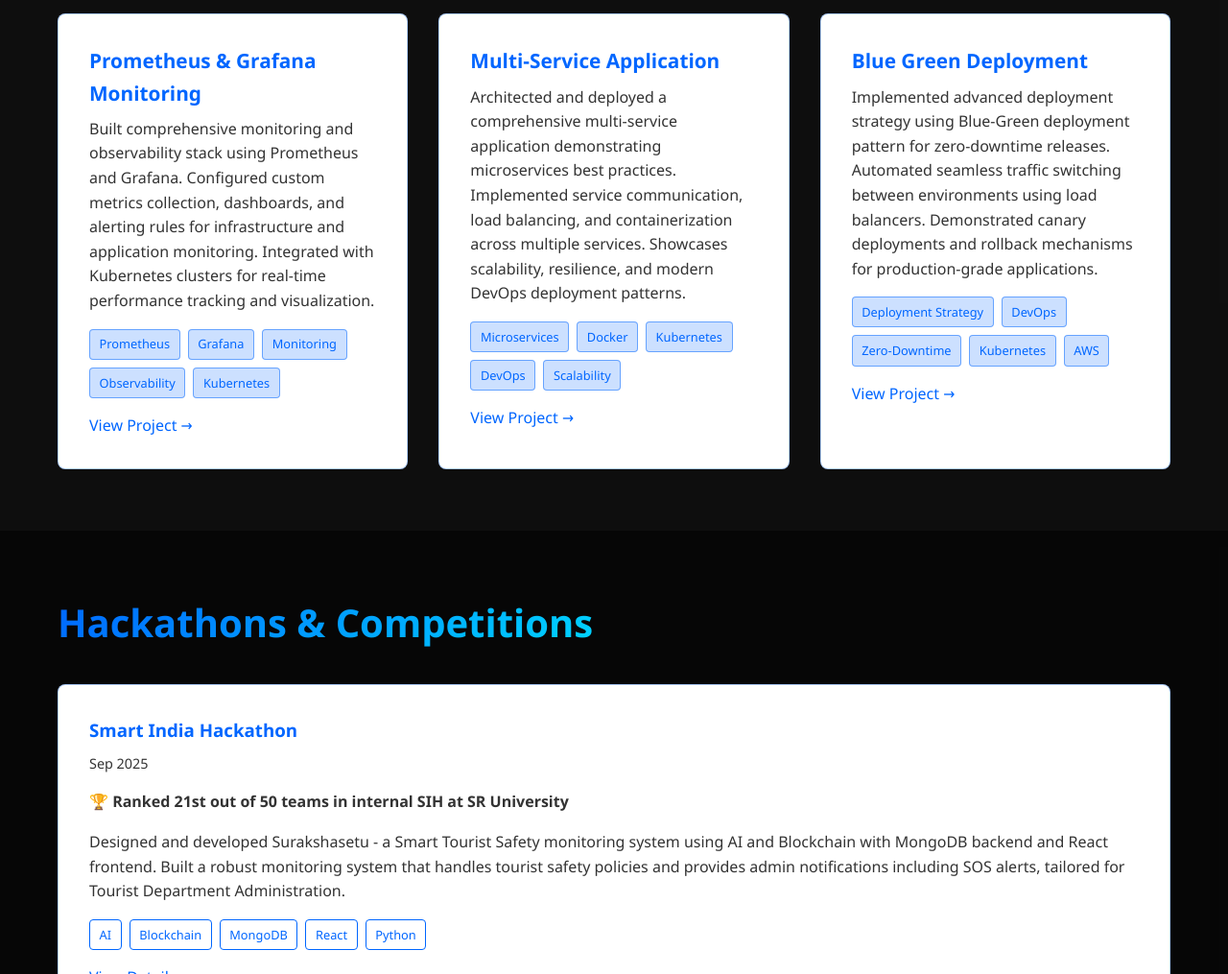
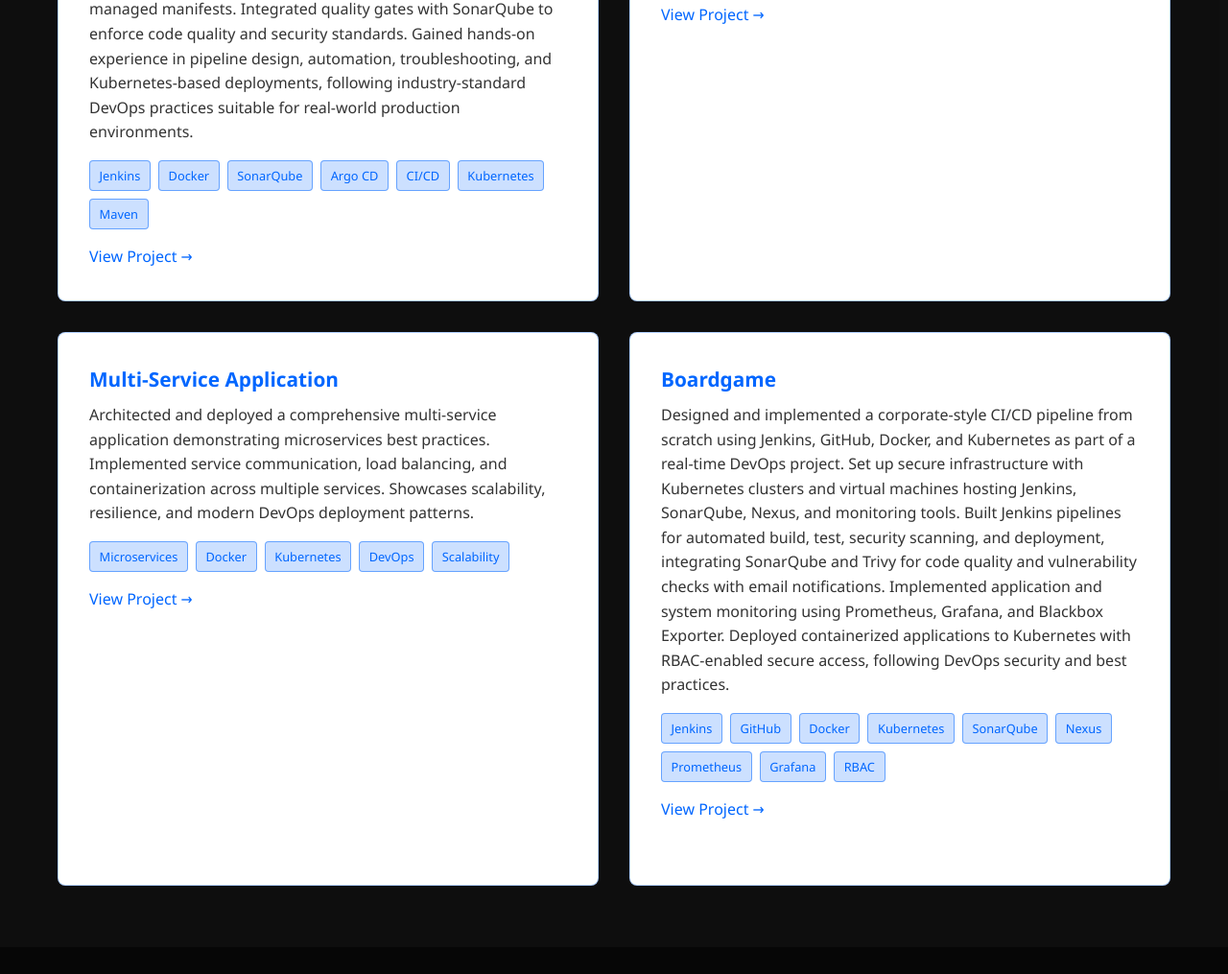
Before and after one commit to shashidhar-02/portfolio2, a plain HTML site: page index.html in a window 1280 px wide. Shown: the part 4338-5353 px from the top of the page at 96% size. Drawn offline with nearby package versions, Linux system fonts and the light colour scheme.

Commit message:
newproject

```diff
--- a/index.html
+++ b/index.html
@@ -437,8 +437,9 @@
 
         .projects-grid {
             display: grid;
-            grid-template-columns: repeat(auto-fit, minmax(350px, 1fr));
+            grid-template-columns: repeat(auto-fit, minmax(450px, 1fr));
             gap: 2rem;
+            grid-auto-rows: 1fr;
         }
 
         .project-card {
@@ -1124,18 +1125,22 @@
                 </div>
 
                 <div class="project-card">
-                    <h3>Blue Green Deployment</h3>
+                    <h3>Boardgame</h3>
                     <p>
-                        Implemented advanced deployment strategy using Blue-Green deployment pattern for zero-downtime releases. Automated seamless traffic switching between environments using load balancers. Demonstrated canary deployments and rollback mechanisms for production-grade applications.
+                        Designed and implemented a corporate-style CI/CD pipeline from scratch using Jenkins, GitHub, Docker, and Kubernetes as part of a real-time DevOps project. Set up secure infrastructure with Kubernetes clusters and virtual machines hosting Jenkins, SonarQube, Nexus, and monitoring tools. Built Jenkins pipelines for automated build, test, security scanning, and deployment, integrating SonarQube and Trivy for code quality and vulnerability checks with email notifications. Implemented application and system monitoring using Prometheus, Grafana, and Blackbox Exporter. Deployed containerized applications to Kubernetes with RBAC-enabled secure access, following DevOps security and best practices.
                     </p>
                     <div class="project-tags">
-                        <span class="project-tag">Deployment Strategy</span>
-                        <span class="project-tag">DevOps</span>
-                        <span class="project-tag">Zero-Downtime</span>
+                        <span class="project-tag">Jenkins</span>
+                        <span class="project-tag">GitHub</span>
+                        <span class="project-tag">Docker</span>
                         <span class="project-tag">Kubernetes</span>
-                        <span class="project-tag">AWS</span>
+                        <span class="project-tag">SonarQube</span>
+                        <span class="project-tag">Nexus</span>
+                        <span class="project-tag">Prometheus</span>
+                        <span class="project-tag">Grafana</span>
+                        <span class="project-tag">RBAC</span>
                     </div>
-                    <a href="https://github.com/shashidhar-02/bluegreendeployment" target="_blank" class="project-link">View Project →</a>
+                    <a href="https://github.com/shashidhar-02/Boardgame/tree/main" target="_blank" class="project-link">View Project →</a>
                 </div>
             </div>
         </div>
```
